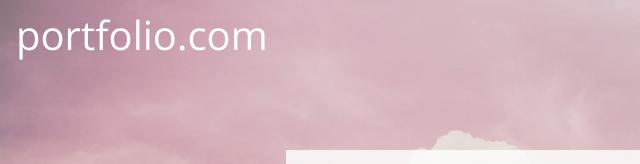
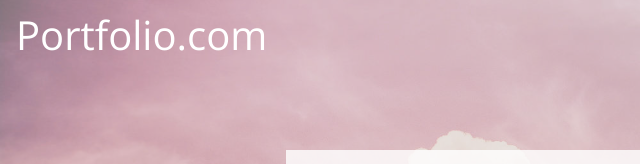
Before and after one commit to 75atyam/portfolio.com, a plain HTML site: page index.html in a window 1280 px wide. Shown: the top 164 px of the page, 0-640 px from the left. Drawn offline with nearby package versions, Linux system fonts and the light colour scheme; files whose address does not match are found by name.

Commit message:
Update index.html

```diff
--- a/index.html
+++ b/index.html
@@ -30,7 +30,7 @@
         <nav class="navbar navbar-dropdown navbar-expand-lg">
             <div class="navbar-brand">
                 <span class="navbar-caption-wrap"><a class="navbar-caption text-white display-4" href="#">
-                        <h1>portfolio.com</h1>
+                        <h1><Bold>Portfolio.com</Bold></h1>
                     </a></span>
             </div>
             <button class="navbar-toggler" type="button" data-toggle="collapse" data-target="#navbarSupportedContent"
```
